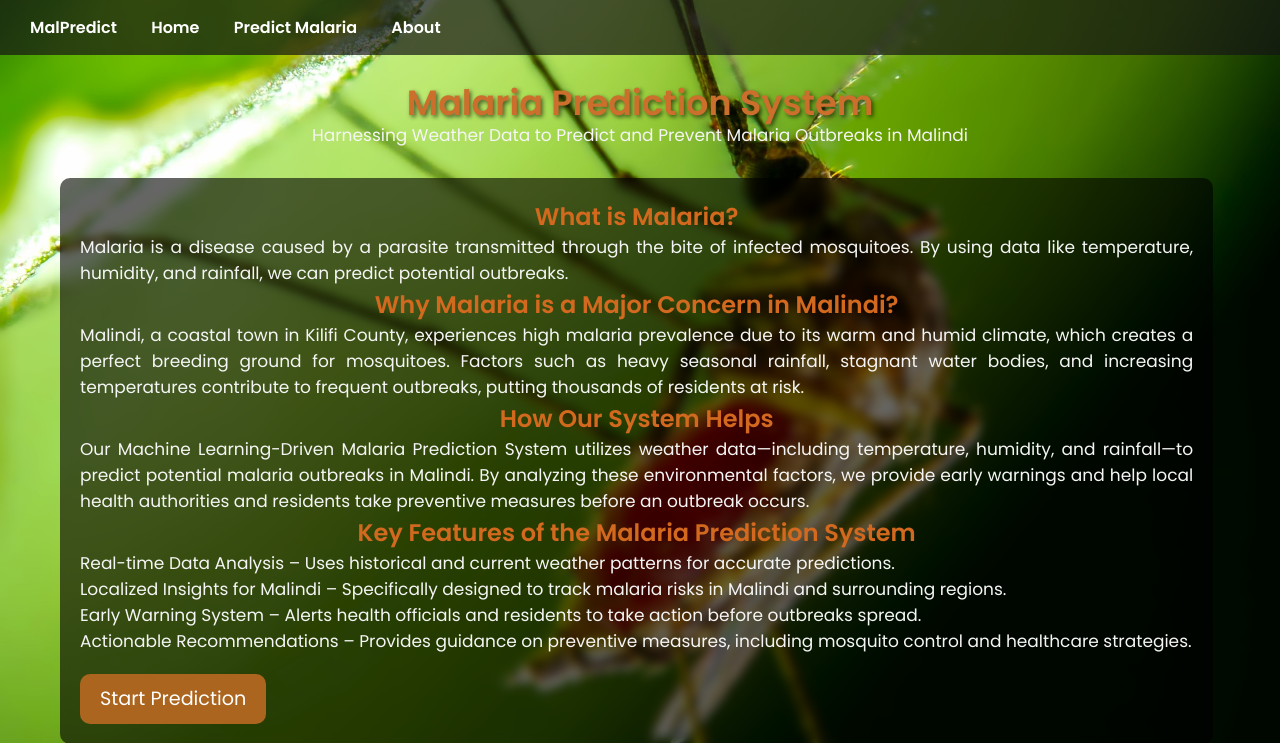
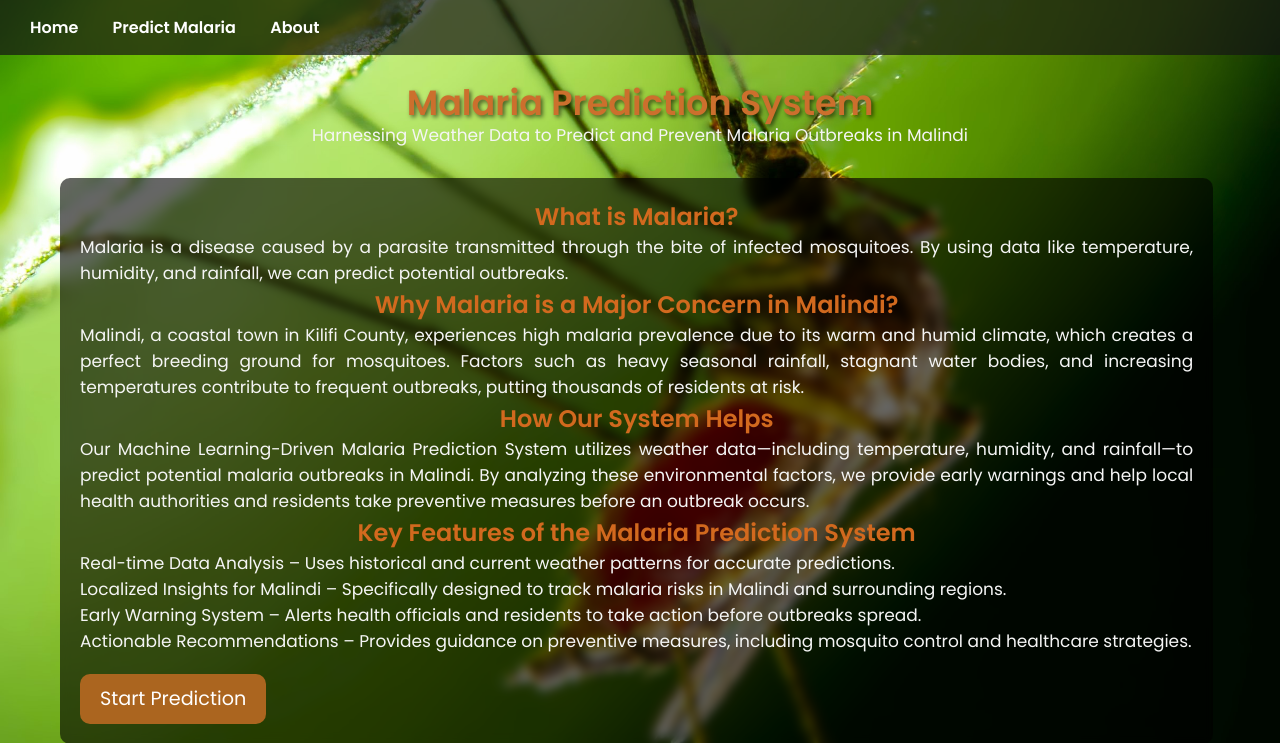
Before and after one commit to Tasks2/Malaria-Outbreak-Prediction, a Flask app: page / in a window 1280 px wide. Shown: the top 743 px of the page. Run offline with Flask 3, Linux system fonts and the light colour scheme; parts of the project's set-up code (start-up, migrations or seed data) failed here and were passed over.

Commit message:
typo error

```diff
--- a/templates/about.html
+++ b/templates/about.html
@@ -12,7 +12,7 @@
 <body>
     <nav class="navbar">
         <div>
-            <a href="#">MalPredict</a>
+            <!-- <a href="#">MalPredict</a> -->
             <a href="/">Home</a>
             <a href="/index">Predict Malaria</a>
             <a href="/about">About</a>
--- a/templates/home.html
+++ b/templates/home.html
@@ -13,7 +13,7 @@
 <body>
     <nav class="navbar">
         <div>
-            <a href="#">MalPredict</a>
+            <!-- <a href="#">MalPredict</a> -->
             <a href="/">Home</a>
             <a href="/index">Predict Malaria</a>
             <a href="/about">About</a>
--- a/templates/index.html
+++ b/templates/index.html
@@ -15,7 +15,7 @@
 </head>
 <body>
   <nav class="navbar">
-    <a href="#">MalPredict</a>
+    <!-- <a href="#">MalPredict</a> -->
     <a href="/">Home</a>
     <a href="/index">Predict Malaria</a>
     <a href="/about">About</a>
```
